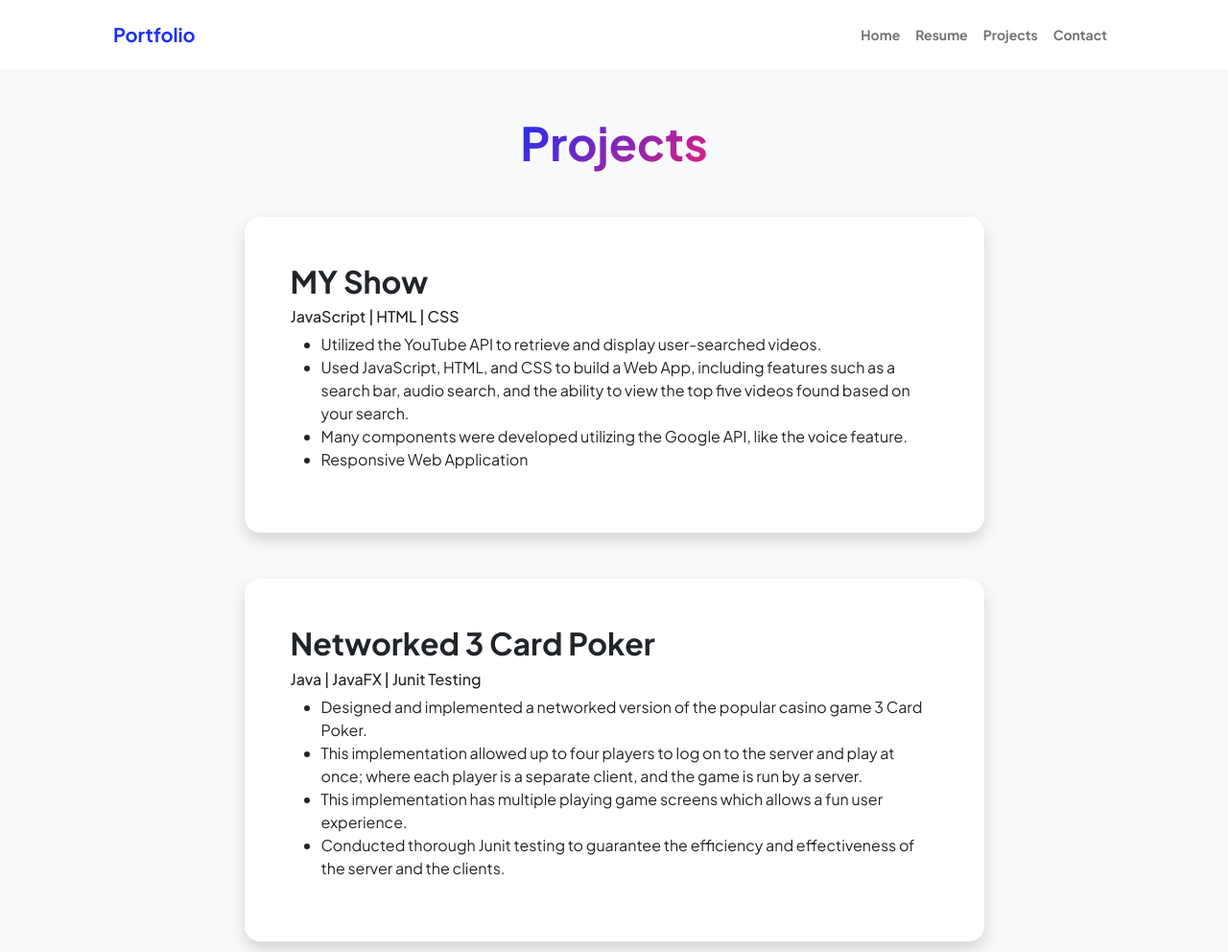
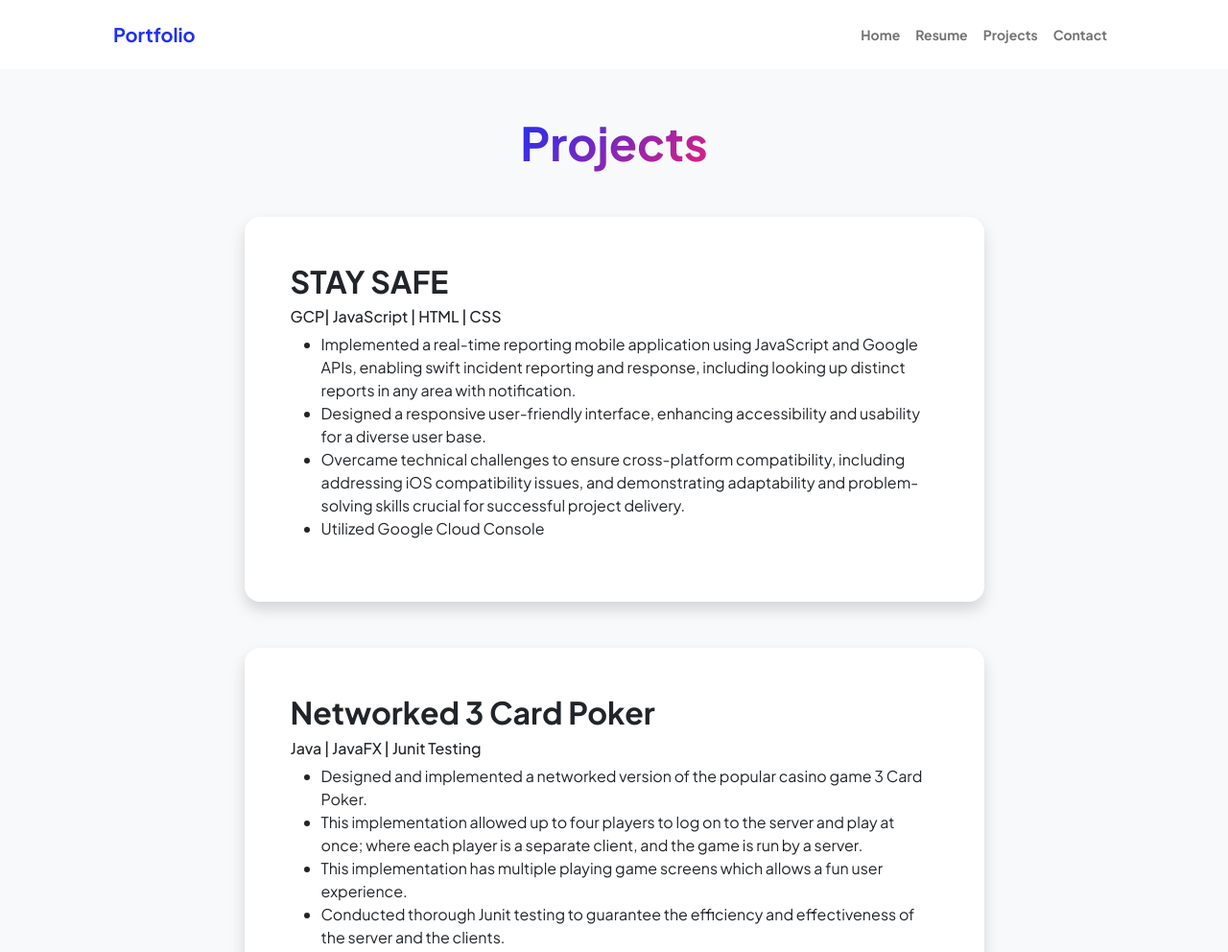
Before and after one commit to Ptalat2/Portfolios, a plain HTML site: page projects.html in a window 1280 px wide. Shown: the top 992 px of the page at 96% size. Drawn offline with nearby package versions, Linux system fonts and the light colour scheme; a script that the page names is missing.

Commit message:
Update projects.html

```diff
--- a/projects.html
+++ b/projects.html
@@ -55,17 +55,16 @@
                             <div class="card-body p-0">
                                 <div class="d-flex align-items-center">
                                     <div class="p-5">
-                                        <h2 class="fw-bolder">MY Show</h2>
-                                        <h6>JavaScript | HTML | CSS</h6>
+                                        <h2 class="fw-bolder">STAY SAFE</h2>
+                                        <h6>GCP| JavaScript | HTML | CSS</h6>
                                         <ul>
-                                            <li>Utilized the YouTube API to retrieve and display user-searched videos.
+                                            <li>Implemented a real-time reporting mobile application using JavaScript and Google APIs, enabling swift incident
+                                                reporting and response, including looking up distinct reports in any area with notification.
                                             </li>
-                                            <li>Used JavaScript, HTML, and CSS to build a Web App, including features
-                                                such as a search bar, audio search, and the ability to view the top five
-                                                videos found based on your search.</li>
-                                            <li>Many components were developed utilizing the Google API, like the voice
-                                                feature.</li>
-                                            <li>Responsive Web Application</li>
+                                            <li>Designed a responsive user-friendly interface, enhancing accessibility and usability for a diverse user base.</li>
+                                            <li>Overcame technical challenges to ensure cross-platform compatibility, including addressing iOS compatibility issues,
+                                                and demonstrating adaptability and problem-solving skills crucial for successful project delivery.</li>
+                                            <li>Utilized Google Cloud Console</li>
                                         </ul>
                                     </div>
 <!--                                     <img class="img-fluid" src="https://dummyimage.com/300x400/343a40/6c757d"
@@ -228,7 +227,7 @@
                                 </li>
                                 <li><a href="https://ptalati015.github.io/viz-data-chicago-traffic-people"
                                         target="_blank">Traffic Crashes</a></li>
-                                <!-- Add more demo links as needed -->
+                                <li a href = "https://ptalat2.github.io/hackathon/" target="_blank">Stay Safe</li>
                             </ul>
                         </div>
                     </div>
```
